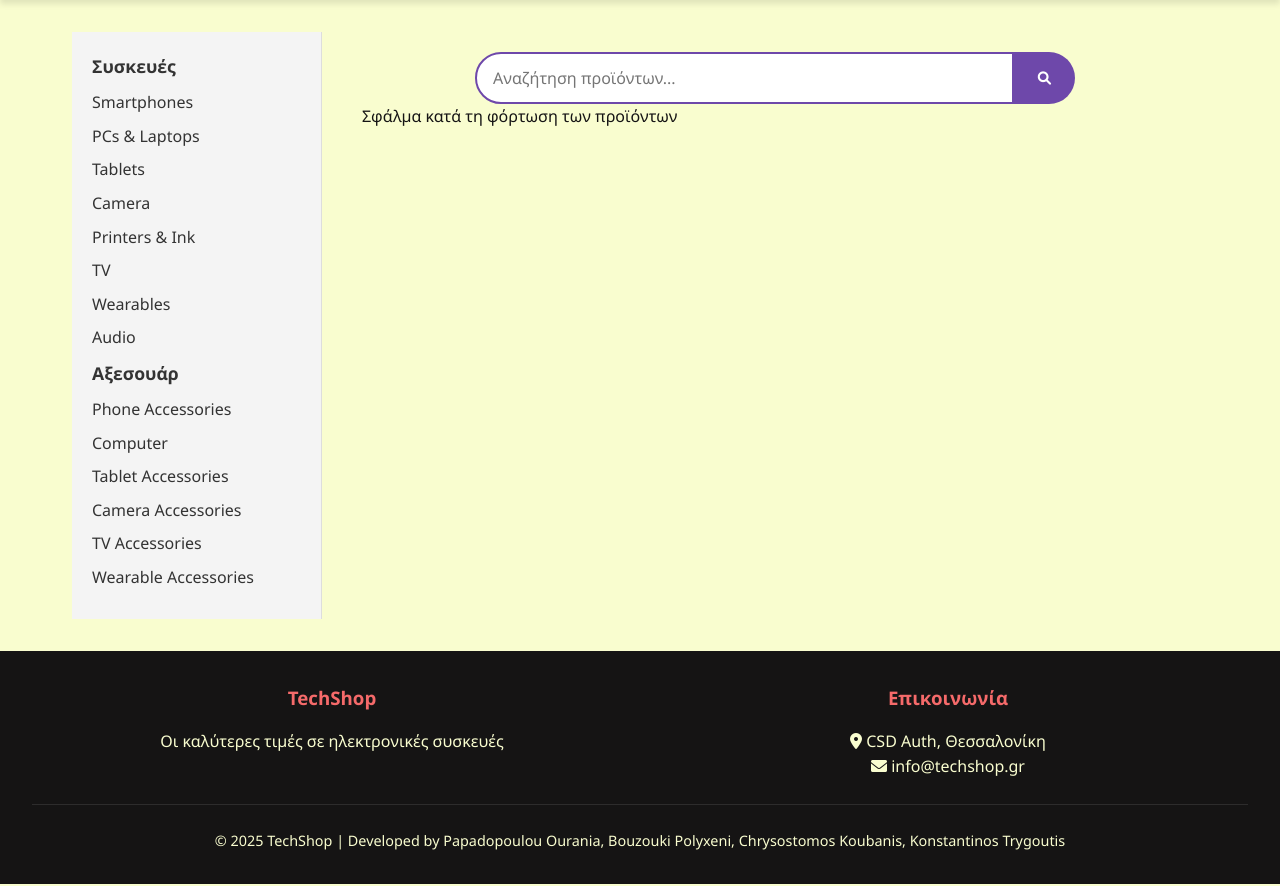
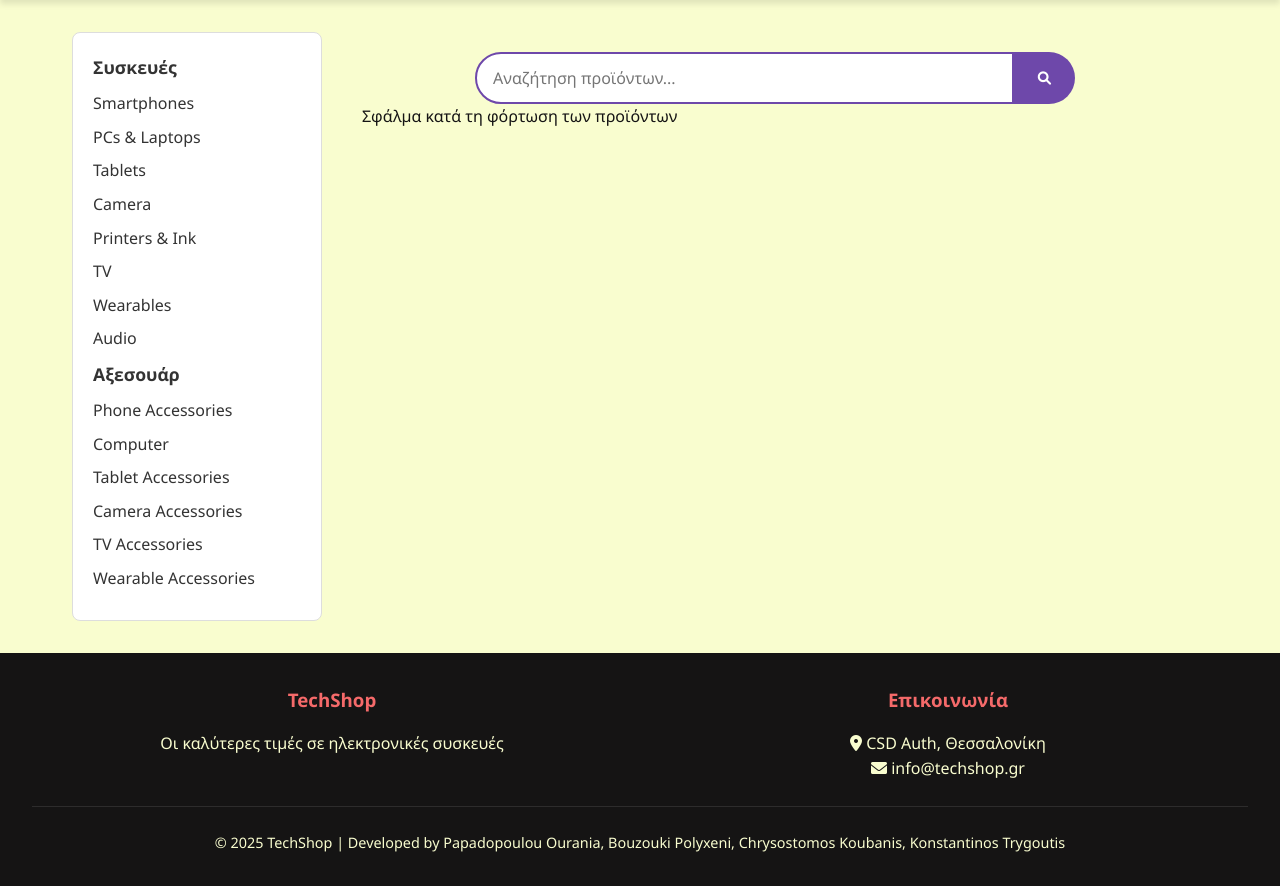
Before and after one commit to ChrysKoubanis/E-shop, a Flask app: page /products in a window 1280 px wide. Shown: the part 78-964 px from the top of the page. Run offline with Flask 3, Linux system fonts and the light colour scheme; data that the repository does not hold is empty; some libraries are stand-ins or nearby versions.

Commit message:
Sidebar Color change

```diff
--- a/static/css/style.css
+++ b/static/css/style.css
@@ -470,14 +470,19 @@
 .products-layout {
   display: flex;
   gap: 20px;
+  align-items: flex-start; /* προσθέτουμε αυτό! */
 }
 
 .category-sidebar {
+  background-color: #fff;
+  padding: 20px;
+  border: 1px solid #ddd;
+  border-radius: 8px;
   width: 250px;
-  background-color: #f4f4f4;
-  padding: 20px;
-  border-right: 1px solid #ddd;
+  flex-shrink: 0;
+  height: auto;
 }
+
 
 .category-sidebar h3 {
   margin-bottom: 10px;
```
